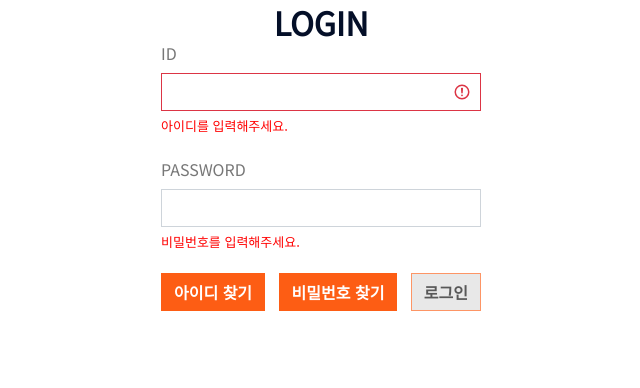
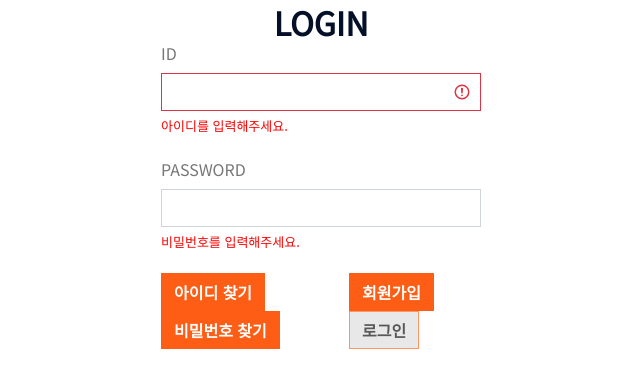
Before and after one commit to J-ungry/jshwebtoonmk2, a Flask app: page /user_login in a window 1280 px wide. Shown: the part 142-530 px from the top of the page, without its empty margins (319-959 px from the left). Run offline with Flask 2, Linux system fonts and the light colour scheme; some libraries are stand-ins or nearby versions.

Commit message:
make signup btn in login page

```diff
--- a/website/templates/login.html
+++ b/website/templates/login.html
@@ -15,13 +15,21 @@
         <p id="noInputPw" style="font-size: 13px; color: red; ">비밀번호를 입력해주세요.</p>
     </div>
     <div class="d-flex justify-content-between mb-2 w-25" style="margin: 0 auto;">
+        <div>
             <button type="button" class="btn btn-primary" data-bs-toggle="modal" data-bs-target="#findIdModal">
                 아이디 찾기
             </button>
             <button type="button" class="btn btn-primary" data-bs-toggle="modal" data-bs-target="#findPwModal">
                 비밀번호 찾기
             </button>
+        </div>
+        <div>
+            <button type="button" class="btn btn-primary" onclick="location.href='sign_up'">
+                회원가입
+            </button>
             <button style="background-color: #ddd;" id="loginBtn" type="submit" disabled="disabled" class="btn btn-primary">로그인</button>
+        </div>
+
     </div>
 </form>
 
```
Lines whose indentation alone changed are shown as unchanged.
